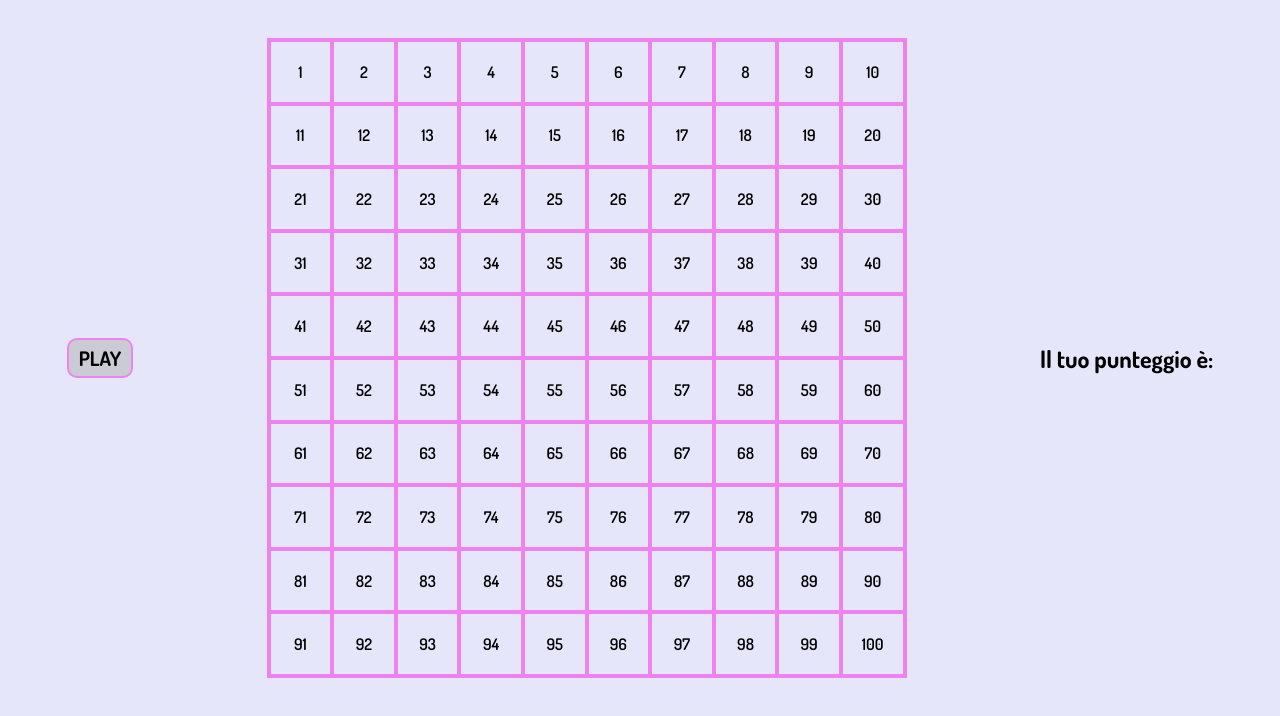
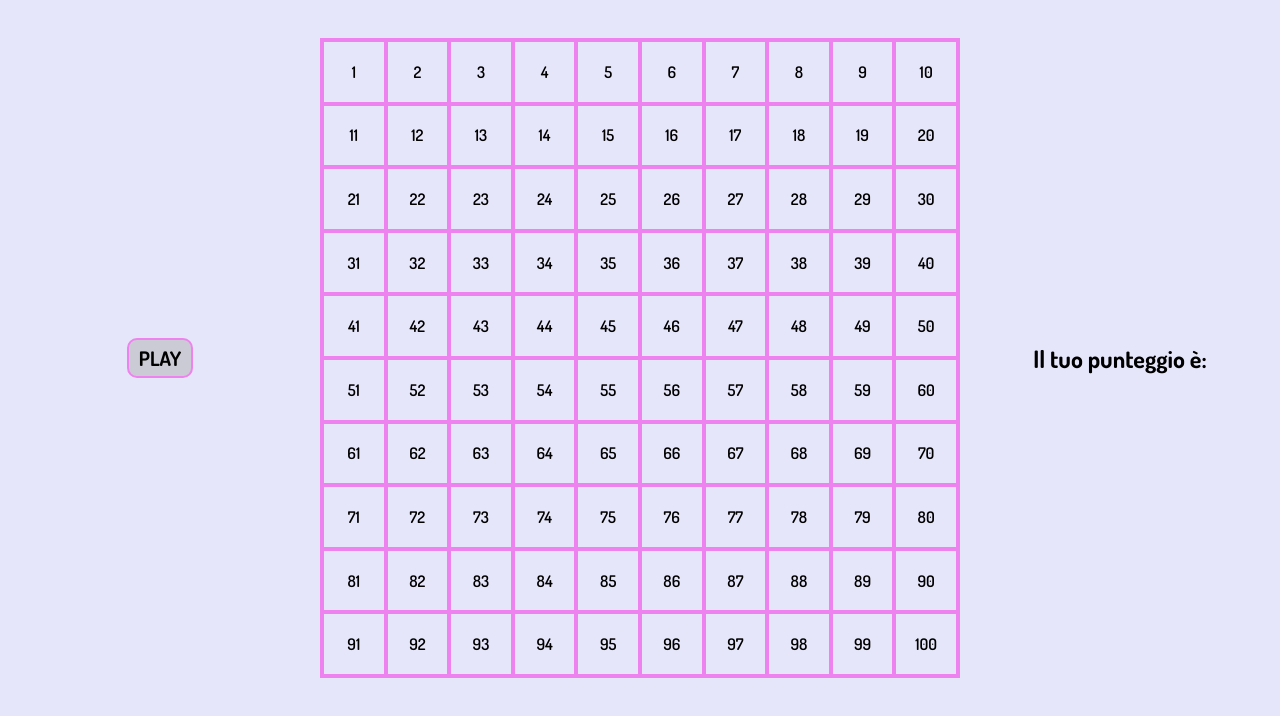
Before and after one commit to GiadaMarzapane/js-campominato-dom, a plain HTML site: page index.html in a window 1280 px wide. Both pictures are taken after a click on the button "PLAY". Shown: the part 72-788 px from the top of the page. Drawn offline with Linux system fonts and the light colour scheme.

Commit message:
Update css

```diff
--- a/css/style.css
+++ b/css/style.css
@@ -6,6 +6,10 @@
 
 body > *{
     font-family: 'Dosis', sans-serif;
+}
+
+.text-center{
+    text-align: center;
 }
 
 header{
@@ -22,13 +26,29 @@ main{
     justify-content: space-around;
 }
 
+button {
+    font-family: 'Dosis', sans-serif;
+    text-transform: uppercase;
+    font-weight: bold;
+    font-size: 1.25rem;
+    padding: 5px 10px;
+    background-color: rgba(177, 177, 177, 0.5);
+    border: 2px solid violet;
+    border-radius: 10px;
+    cursor: pointer;
+}
+
 .hidden{
     display: none;
 }
 
 .flex{
     display: flex;
-        flex-wrap: wrap;
+    flex-wrap: wrap;
+}
+
+main div.text-center{
+    width: calc(100vw / 4);
 }
 
 div.container{
@@ -54,15 +74,3 @@ div.container{
 .flower{
     background-color: blueviolet;
 }
-
-button{
-    font-family: 'Dosis', sans-serif;
-    text-transform: uppercase;
-    font-weight: bold;
-    font-size: 1.25rem;
-    padding: 5px 10px;
-    background-color: rgba(177, 177, 177, 0.5);
-    border: 2px solid violet;
-    border-radius: 10px;
-    cursor: pointer;
-}
--- a/index.html
+++ b/index.html
@@ -19,14 +19,16 @@
         </header>
 
         <main>
-            <button id="play">
-                play
-            </button>
+            <div class="text-center">
+                <button id="play">
+                    play
+                </button>
+            </div>
             <div class="container hidden"></div>
 
-            <div>
+            <div id="punteggio" class="hidden text-center">
                 <h2>Il tuo punteggio è:</h2>
-                <span id="punteggio"></span>
+                <span></span>
             </div>
 
         </main>
--- a/js/script.js
+++ b/js/script.js
@@ -1,5 +1,6 @@
 const play = document.getElementById('play');
 const container = document.querySelector('.container');
+const score = document.querySelector('#punteggio');
 const myBombs = arrayBomb();
 console.log(myBombs);
 
@@ -15,6 +16,7 @@ for (let index = 1; index <= 100; index++) {
 
             container.classList.remove('hidden');
             container.classList.add('flex');
+            score.classList.remove('hidden');
         }
     )
 }
```
